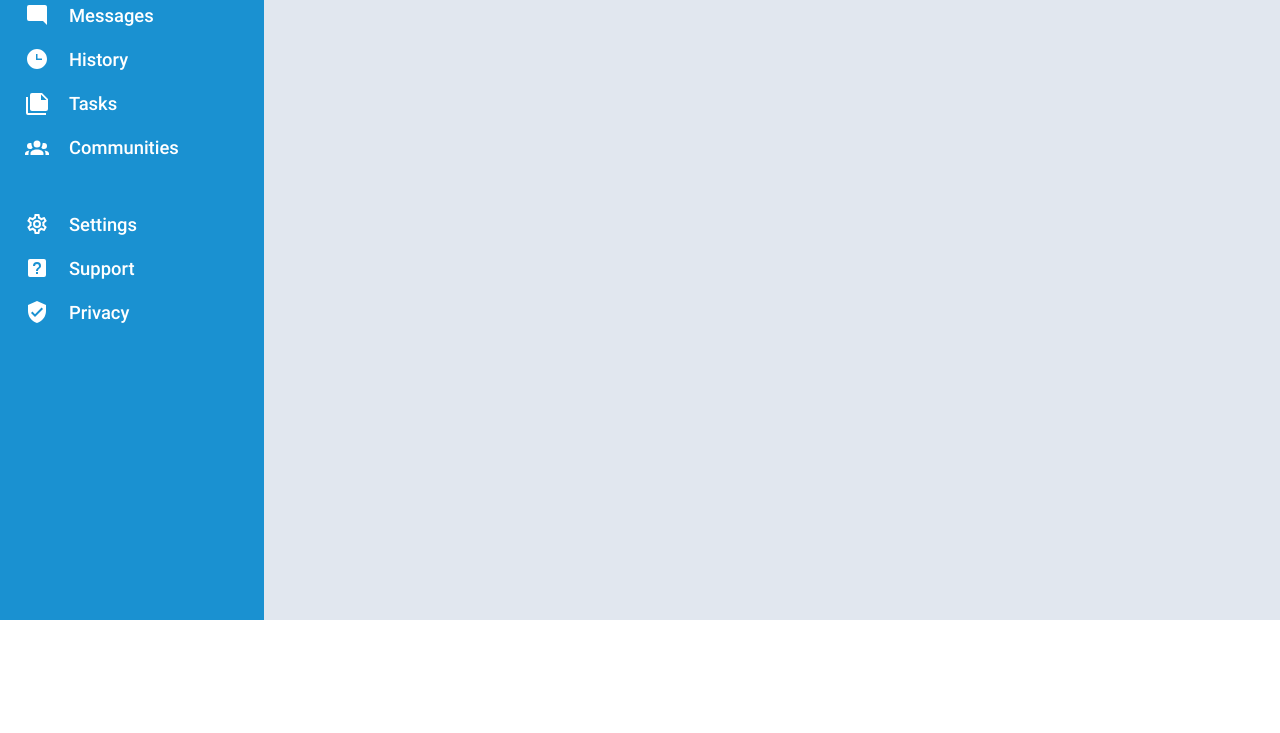
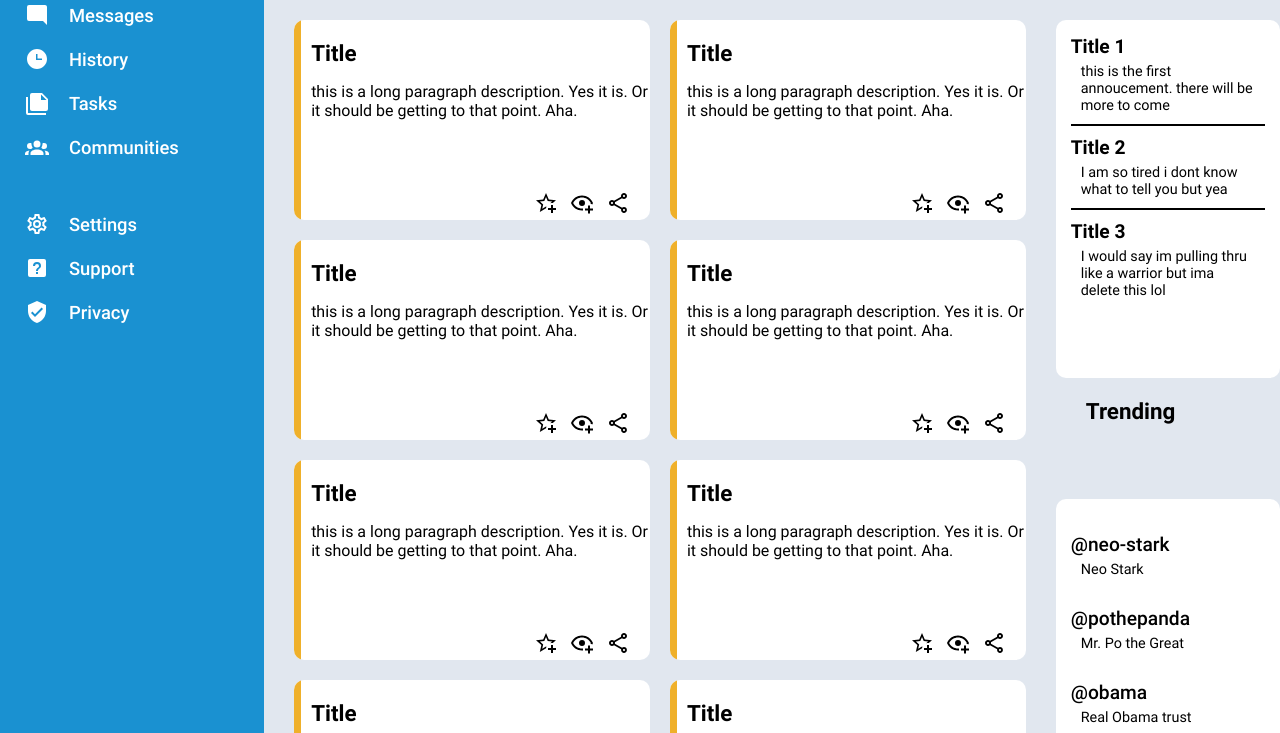
Before and after one commit to omero2582/admin-dashboard, a plain HTML site: page index.html in a window 1280 px wide. Shown: the part 180-913 px from the top of the page. Before the commit the page ends 800 px from the top, so only its background shows below. Drawn offline with Linux system fonts and the light colour scheme.

Commit message:
Complete content space and right side branch
Still need to finish last details on it, and review/edit code to remove
suboptimal or unnecessary layout properties

```diff
--- a/index.html
+++ b/index.html
@@ -6,6 +6,7 @@
     <meta name="viewport" content="width=device-width, initial-scale=1.0">
     <title>Admin Dashboard</title>
     <link rel="stylesheet" href="style.css">
+    <script src="script.js" defer></script>
 </head>
 <body>
     <div class="container">
@@ -103,7 +104,48 @@
             </ul>
         </div>
         <div class="content">
+            <h1>My Projects</h1>
+            <div class="my-projects">
 
+            </div>
+            <h1 class="announce-txt">Announcements</h1>
+            <div class="announcements">
+                <div class="annoucement-1">
+                    <h2>Title 1</h2>
+                    <p>this is the first annoucement. there will be more to come</p>
+                </div>
+                <div class="annoucement-2">
+                    <h2>Title 2</h2>
+                    <p>I am so tired i dont know what to tell you but yea</p>
+                </div>
+                <div class="annoucement-2">
+                    <h2>Title 3</h2>
+                    <p>I would say im pulling thru like a warrior but ima delete this lol</p>
+                </div>
+            </div>
+            <h1>Trending</h1>
+            <div class="trending">
+                <div class="account-1">
+                    <img src="" alt="">
+                    <h2>@neo-stark</h2>
+                    <p>Neo Stark</p>
+                </div>
+                <div class="account-2">
+                    <img src="" alt="">
+                    <h2>@pothepanda</h2>
+                    <p>Mr. Po the Great</p>
+                </div>
+                <div class="account-3">
+                    <img src="" alt="">
+                    <h2>@obama</h2>
+                    <p>Real Obama trust</p>
+                </div>
+                <div class="account-4">
+                    <img src="" alt="">
+                    <h2>@bot-account</h2>
+                    <p>This is a Human</p>
+                </div>
+            </div>
         </div>
     </div>
 </body>
--- /dev/null
+++ b/script.js
@@ -0,0 +1,47 @@
+function addProject(){
+    let outer = document.createElement('div');
+    outer.classList.add('project');
+
+    let statusBar = document.createElement('div');
+    statusBar.classList.add('status-bar');
+
+    let title = document.createElement('h2');
+    title.textContent = 'Title';
+
+    let description = document.createElement('p');
+    description.textContent ='this is a long paragraph description. Yes it is. Or it should be getting to that point. Aha.';
+
+    //buttons
+    let bottomRow = document.createElement('div');
+    bottomRow.classList.add('bottom-buttons');
+
+    let button1 = document.createElement('button');
+    let button2 = document.createElement('button');
+    let button3 = document.createElement('button');
+
+    button1.classList.add('favorite');
+    button2.classList.add('watch');
+    button3.classList.add('share');
+
+    bottomRow.appendChild(button1);
+    bottomRow.appendChild(button2);
+    bottomRow.appendChild(button3);
+    //
+
+
+    outer.appendChild(statusBar);
+    outer.appendChild(title);
+    outer.appendChild(description);
+    outer.appendChild(bottomRow)
+
+
+
+
+    const projects = document.querySelector('.my-projects');
+    projects.appendChild(outer);
+
+}
+
+for (let i=0; i<8; i++){
+    addProject();
+}
--- a/style.css
+++ b/style.css
@@ -60,7 +60,6 @@ body{
     border-radius: 7px;
     border-width: 0px;
     background-color: var(--gray);
-
 }
 
 .header .top-bar .profile-container{
@@ -86,7 +85,7 @@ body{
     grid-template-columns: min-content min-content;
     justify-content: space-between;
     align-items: center;
-    padding: 0 30px;
+    padding: 15px 30px 5px;
 }
 
 .header .main-bar .greeting{
@@ -100,7 +99,7 @@ body{
 .header .main-bar .greeting img{
     width: 60px;
     grid-row: 1/3;
-    margin: 15px 10px 5px 10px;
+    margin: 0px 10px 5px 10px;
     border-radius: 50%;
 }
 .header .main-bar h1{
@@ -109,7 +108,7 @@ body{
 }
 
 .header .main-bar p{
-    margin: 10px 0 2px 0;
+    margin: 0 0 2px 0;
     align-self: flex-end;
 }
 
@@ -117,7 +116,9 @@ body{
     display: grid;
     grid-template-columns: repeat(3, min-content);
     grid-template-rows: min-content;
-    gap: 10px;
+    gap: 15px;
+    position: relative;
+    bottom: 4px;
 }
 
 .header .main-bar .action-buttons button{
@@ -138,7 +139,6 @@ body{
     display: grid;
     font-weight: 500;
     font-size: 0.8rem;
-    height: 100vh;
     grid-template-rows: repeat(3,min-content);
     gap: 20px;
 }
@@ -185,4 +185,103 @@ body{
 
 .content{
     background-color: var(--gray);
+    display: grid;
+    grid-template-columns: 1fr min-content;
+    grid-template-rows: repeat(4, auto);
 }
+
+.content h1{
+    font-size: 1.4rem;
+    margin: 0;
+    padding: 20px 30px;
+}
+
+.content .my-projects{
+    grid-row: 2/-1;
+    padding: 0px 30px;
+    display: grid;
+    grid-template-columns: repeat(auto-fit, minmax(300px, 1fr));
+    gap: 20px;
+}
+
+.content .project{
+    display: grid;
+    grid-template-columns: min-content 1fr;
+    grid-template-rows: min-content 1fr min-content;
+    column-gap: 10px;
+    height: 200px;
+    padding-left: 0px;
+    background-color: var(--white);
+    border-radius: 10px;
+    overflow: hidden;
+}
+
+.content .project .bottom-buttons {
+    grid-column: 2/3;
+
+    display: grid;
+    grid-auto-flow: column;
+    justify-content: flex-end;
+    padding-right: 20px;
+    padding-bottom: 5px;
+    gap: 12px;
+}
+
+.content .project button{
+    width: 24px;
+    height: 24px;
+    border: 0;
+    background-color: transparent;
+}
+
+button.favorite{
+    background-image: url(icons/star-plus-outline.svg);
+}
+button.watch{
+    background-image: url(icons/eye-plus-outline.svg);
+}
+button.share{
+    background-image: url(icons/share-variant-outline.svg);
+}
+.content .project .status-bar{
+    width: 7px;
+    background-color: var(--yellow);
+    grid-row: 1/4;
+}
+
+
+.content .project h2{
+    margin: 20px 0 0;
+    font-size: 1.4rem;
+}
+
+.content .project p{
+
+}
+
+
+.content .announcements, .trending{
+    background-color: var(--white);
+    padding: 15px;
+    border-radius: 10px;
+}
+
+.content .announcements div + div{
+    border-top: 2px solid black;
+    padding-top: 10px;
+}
+
+.content .announcements h2, .trending h2{
+    font-size: 1.2rem;
+    margin: 0;
+}
+
+.content .announcements p, .trending p{
+    font-size: 0.9rem;
+    margin: 10px;
+    margin-top: 5px;
+}
+
+.trending h2{
+    font-weight: 500;
+}
```
